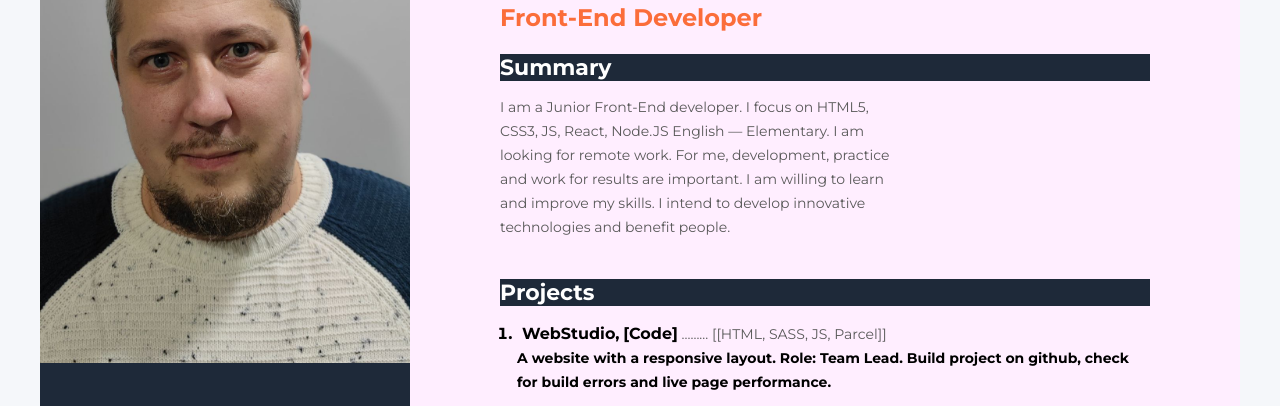
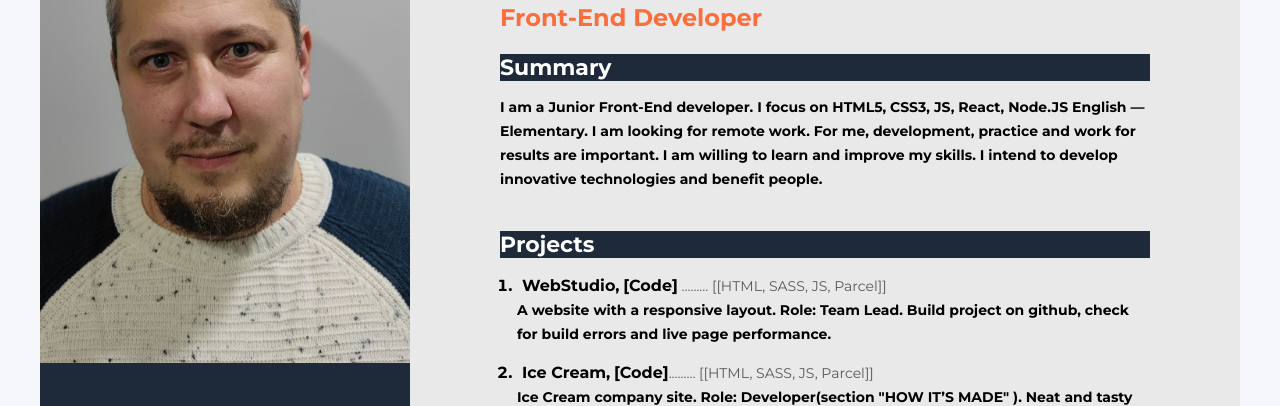
Before and after one commit to Vetali1985/Resume, a plain HTML site: page index.html in a window 1280 px wide. Shown: the part 177-583 px from the top of the page. Drawn offline with Linux system fonts and the light colour scheme.

Commit message:
Update styly.css

```diff
--- a/css/styly.css
+++ b/css/styly.css
@@ -10,7 +10,7 @@ body{
                 display: flex;
                 flex-direction: row-reverse;
                 width: 1200px;
-                background-color: #FEF;
+                background-color: #e9e9e9;
                 margin: 40px auto;
 
             }
@@ -45,12 +45,12 @@ body{
              margin-bottom: 20px;
     }
     .about-me-description-section{
-            width: 400px;
+
              font-style: normal;
-             font-weight: normal;
+             font-weight: bold;
              font-size: 14px;
              line-height: 24px;
-             color: #595959;
+             color: #000;
     }
     .about-me-name-section{
         font-style: normal;
```
